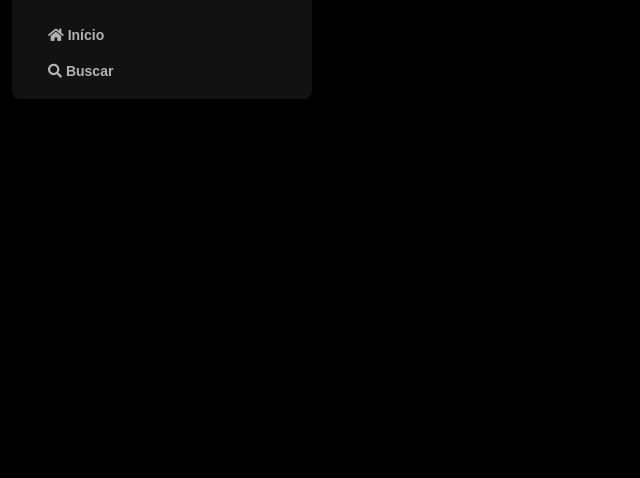
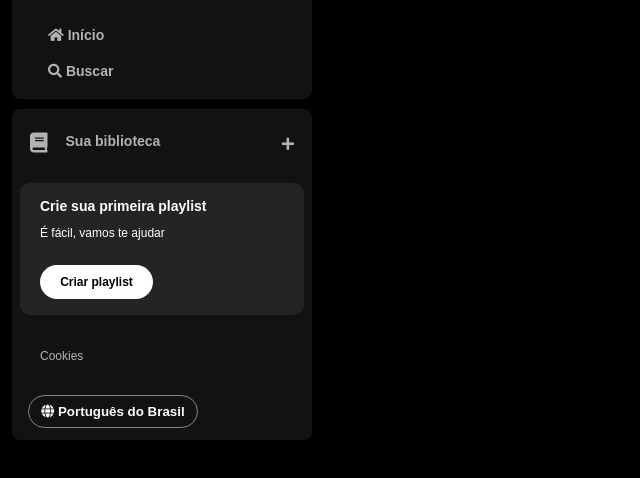
Before and after one commit to jonatasoliveiradasilva/imersao-front-end-alura, a plain HTML site: page index.html in a window 1280 px wide. Shown: the part 74-552 px from the top of the page, without its empty margins (0-640 px from the left). Drawn offline with Linux system fonts and the light colour scheme.

Commit message:
aula 02 - estilo avançado e posicionamento - transformando layouts

```diff
--- a/css/styles.css
+++ b/css/styles.css
@@ -44,3 +44,127 @@
 .sidebar__navigation .logo__spotify img {
     width: 80px;
 }
+
+.library {
+    background-color: #121212;
+    border-radius: 8px;
+    color: #B3B3B3;
+    display: flex;
+    font-size: 14px;
+    font-weight: 600;
+    flex-direction: column;
+    justify-content: space-between;
+    margin-top: 10px;
+    padding: 4px 8px;
+}
+
+.library .library__content {
+    display: flex;
+    justify-content: space-between;
+}
+
+.library .library__button {
+    background-color: transparent;
+    border: 0px;
+    color: #B3B3B3;
+    display: flex;
+    font-family: "DM Sans", sans-serif;
+    font-size: 14px;
+    font-weight: 700;
+    margin-right: 10px;
+    padding: 20px 10px;
+    text-align: center;
+    text-decoration: none;
+    text-transform: none;
+}
+
+.library .library__button .fa {
+    font-size: 20px;
+    font-weight: 300;
+    margin-right: 10px;
+    padding-right: 8px;
+}
+
+.library .library__content .fa-plus {
+    margin: 24px 10px;
+}
+
+.section-playlist {
+    align-items: flex-start;
+    background-color: #242424;
+    border-radius: 10px;
+    color: #B3B3B3;
+    display: flex;
+    font-size: 14px;
+    font-weight: 600;
+    gap: 20px;
+    justify-content: space-between;
+    margin: 8px 0px;
+    padding: 16px 20px;
+}
+
+.section-playlist .section-playlist__content {
+    display: flex;
+    flex-direction: column;
+}
+
+.section-playlist__content .text {
+    color: #FFFFFF;
+    font-family: "DM Sans", sans-serif;
+    padding-bottom: 14px;
+}
+
+.section-playlist__content .title {
+    font-weight: 700;
+}
+
+.section-playlist__content .subtitle {
+    font-size: 12px;
+    font-weight: 500;
+}
+
+.section-playlist__content .section-playlist__button {
+    background-color: #FFFFFF;
+    border: 0;
+    border-radius: 20px;
+    color: #000000;
+    display: flex;
+    font-family: "DM Sans", sans-serif;
+    font-size: 12px;
+    font-weight: 700;
+    justify-content: center;
+    margin-top: 12px;
+    padding: 10px;
+    text-decoration: none;
+    text-transform: none;
+    width: 113px;
+}
+
+.sidebar .cookies {
+    font-family: "DM Sans", sans-serif;
+    margin: 25px 20px;
+}
+
+.sidebar .cookies a {
+    color: #B3B3B3;
+    font-size: 12px;
+    font-weight: 500;
+    text-decoration: none;
+}
+
+.sidebar .cookies a:hover {
+    text-decoration: underline;
+}
+
+.languages .languages__button {
+    align-items: center;
+    background-color: transparent;
+    border: 1px solid #878787;
+    border-radius: 20px;
+    color: #FFFFFF;
+    cursor: pointer;
+    font-weight: bold;
+    margin: 8px;
+    padding: 8px;
+    width: 170px;
+}
--- a/index.html
+++ b/index.html
@@ -45,6 +45,33 @@
                     </li>
                 </ul>
             </nav>
+            <div class="library">
+                <div class="library__content">
+                    <button class="library__button">
+                        <span class="fa fas fa-book"></span>
+                        <span>Sua biblioteca</span>
+                    </button>
+                    <span class="fa fa-plus"></span>
+                </div>
+                <section class="section-playlist">
+                    <div class="section-playlist__content">
+                        <span class="text title">Crie sua primeira playlist</span>
+                        <span class="text subtitle">É fácil, vamos te ajudar</span>
+                        <button class="section-playlist__button">
+                            <span>Criar playlist</span>
+                        </button>
+                    </div>
+                </section>
+                <div class="cookies">
+                    <a href="#">Cookies</a>
+                </div>
+                <div class="languages">
+                    <button class="languages__button">
+                        <span class="fa fa-globe"></span>
+                        <span>Português do Brasil</span>
+                    </button>
+                </div>
+            </div>
         </div>
     </body>
 </html>
```
